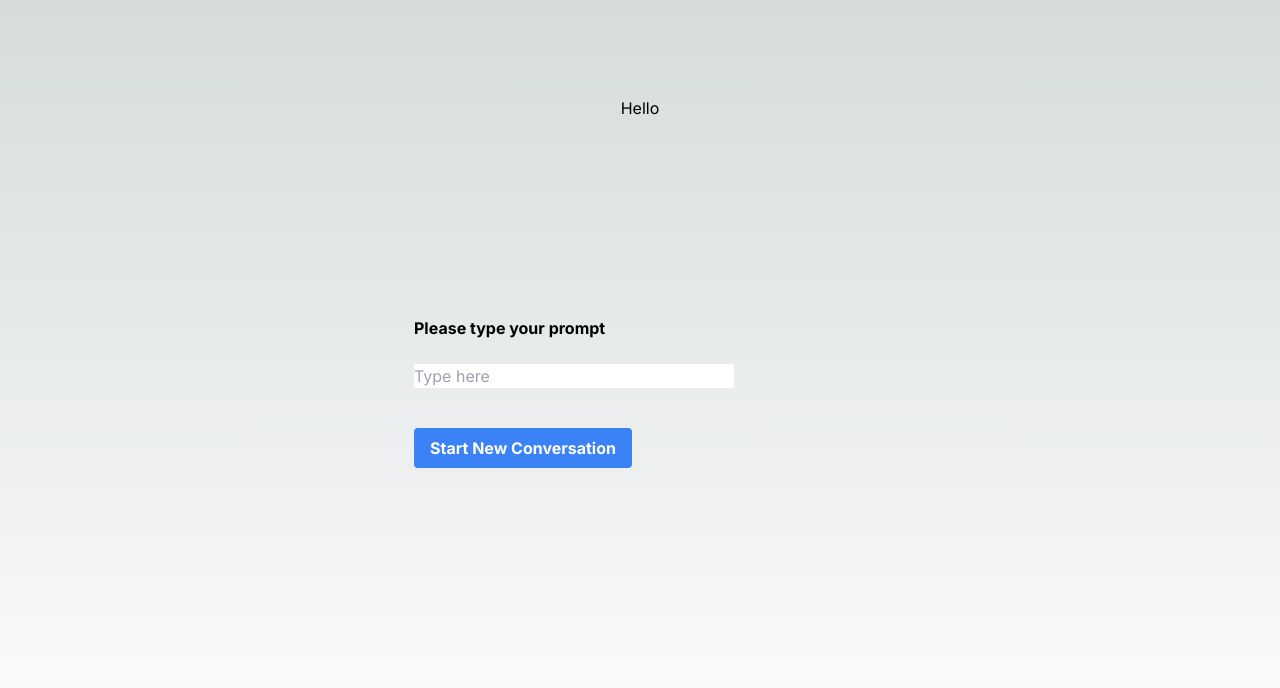
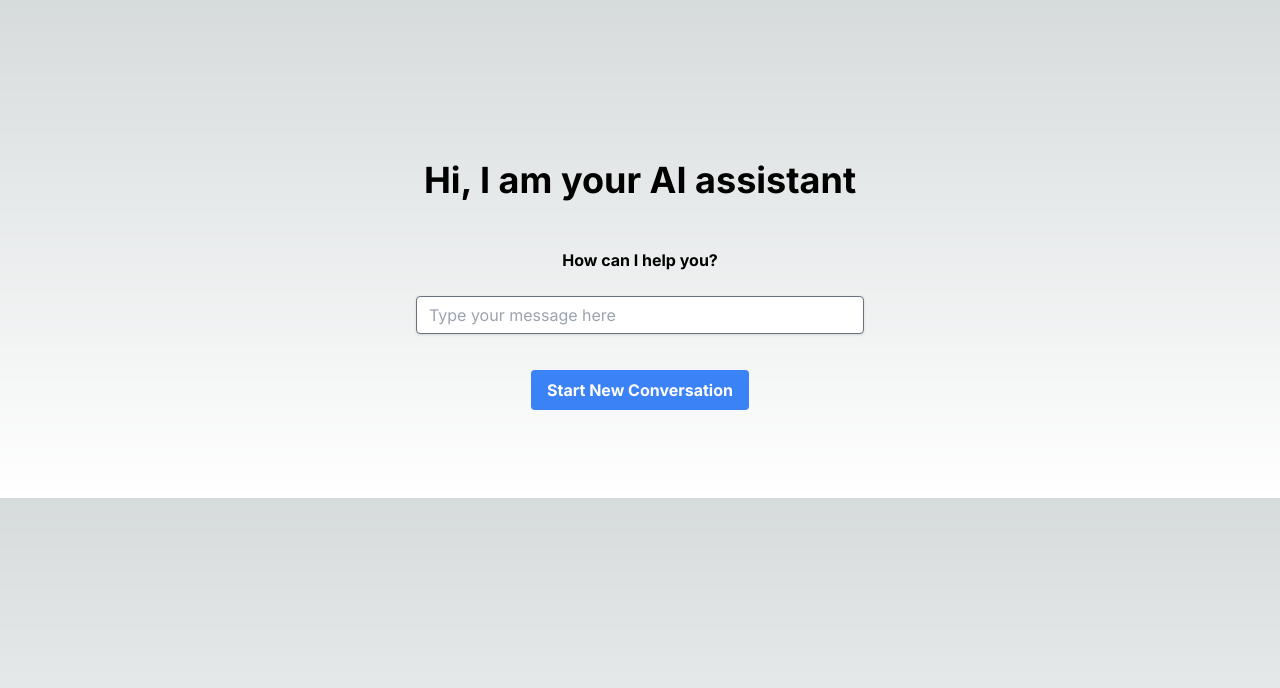
Before and after one commit to marinacod/AI-Assistant, a Next.js app: page / in a window 1280 px wide. Shown: the top 688 px of the page. Built offline with nearby package versions, Linux system fonts and the light colour scheme.

Commit message:
add styling

```diff
--- a/app/layout.tsx
+++ b/app/layout.tsx
@@ -1,22 +1,22 @@
-import './globals.css'
-import type { Metadata } from 'next'
-import { Inter } from 'next/font/google'
+import './globals.css';
+import type { Metadata } from 'next';
+import { Inter } from 'next/font/google';
 
-const inter = Inter({ subsets: ['latin'] })
+const inter = Inter({ subsets: ['latin'] });
 
 export const metadata: Metadata = {
-  title: 'Create Next App',
+  title: 'AI Assistant',
   description: 'Generated by create next app',
-}
+};
 
 export default function RootLayout({
   children,
 }: {
-  children: React.ReactNode
+  children: React.ReactNode;
 }) {
   return (
     <html lang="en">
       <body className={inter.className}>{children}</body>
     </html>
-  )
+  );
 }
--- a/app/page.tsx
+++ b/app/page.tsx
@@ -1,4 +1,3 @@
-//import Image from 'next/image';
 'use client'; // This is a client component
 import React, { useRef } from 'react';
 
@@ -21,7 +20,10 @@ export default function Home() {
 
   const handleKeyDown = async (e: React.KeyboardEvent<HTMLInputElement>) => {
     if (e.key === 'Enter') {
-      const chatHistory = [...conversation, { role: 'assistant', content: value }];
+      const chatHistory = [
+        ...conversation,
+        { role: 'assistant', content: value },
+      ];
       const response = await fetch('/api/gpt', {
         method: 'POST',
         headers: {
@@ -32,10 +34,7 @@ export default function Home() {
 
       const data = await response.json();
       setValue('');
-      setConversation([
-        ...chatHistory,
-        { role: 'user', content: data.item },
-      ]);
+      setConversation([...chatHistory, { role: 'user', content: data.item }]);
     }
   };
 
@@ -46,39 +45,41 @@ export default function Home() {
   };
 
   return (
-    <main className="flex min-h-screen flex-col items-center justify-between p-24">
-      <h1>Hello</h1>
+    <div className="w-full">
+      <div className="flex flex-col items-center justify-center w-2/3 mx-auto mt-40 text-center">
+        <h1 className="font-bold text-4xl">Hi, I am your AI assistant</h1>
         <div className="my-12">
-        <p className="mb-6 font-bold">Please type your prompt</p>
+          <p className="mb-6 font-bold">How can I help you?</p>
           <input
-          placeholder="Type here"
-          className="w-full max-w-xs input input-bordered input-secondary dark:bg-slate-800"
+            placeholder="Type your message here"
+            className="w-full max-w-md input input-bordered shadow appearance-none border border-gray-500 rounded  py-2 px-3 text-gray-700 mb-3 leading-tight focus:outline-none focus:shadow-outline"
             value={value}
             onChange={handleInput}
             onKeyDown={handleKeyDown}
           />
           <button
-          className="bg-blue-500 hover:bg-blue-700 text-white font-bold py-2 my-10 px-4 rounded"
+            className="bg-blue-500 hover:bg-blue-700 text-white font-bold mt-6 py-2 my-10 px-4 rounded"
             onClick={handleRefresh}
           >
             Start New Conversation
           </button>
         </div>
-      <div className="textarea">
+
+        <div className=" max-w-4xl mx-auto space-y-12 grid grid-cols-1">
           {conversation.map((item, index) => (
             <React.Fragment key={index}>
               <br />
               {item.role === 'user' ? (
-              <div>
-                <div>
+                <div className="place-self-end text-right">
+                  <div className="bg-blue-100 text-blue-900 p-5 rounded-2xl rounded-tr-none border border-gray-300">
                     <strong>AI Assistant</strong>
                     <br />
                     {item.content}
                   </div>
                 </div>
               ) : (
-              <div>
-                <div>
+                <div className="place-self-start text-left">
+                  <div className="bg-white border border-gray-300 p-5 rounded-2xl rounded-tl-none">
                     <strong>User</strong>
                     <br />
                     {item.content}
@@ -88,6 +89,7 @@ export default function Home() {
             </React.Fragment>
           ))}
         </div>
-    </main>
+      </div>
+    </div>
   );
 }
--- a/pages/api/hello.tsx
+++ /dev/null
@@ -1,5 +0,0 @@
-import type { NextApiRequest, NextApiResponse } from 'next';
-
-export default function handler(req: NextApiRequest, res: NextApiResponse) {
-  res.status(200).json({ name: 'John Doe' });
-}
--- a/pages/api/openAIChat.tsx
+++ /dev/null
@@ -1,20 +0,0 @@
-import type { NextApiRequest, NextApiResponse } from 'next';
-import { Configuration, OpenAIApi } from 'openai';
-
-const configuration = new Configuration({
-  apiKey: process.env.OPENAI_API_KEY,
-});
-const openai = new OpenAIApi(configuration);
-
-export default async function handler(
-  req: NextApiRequest,
-  res: NextApiResponse
-) {
-  console.log('req.body', req.body.messages);
-  const completion = await openai.createChatCompletion({
-    model: 'gpt-3.5-turbo',
-    messages: req.body.messages,
-  });
-
-  res.status(200).json({ result: completion.data });
-}
```
Lines whose indentation alone changed are shown as unchanged.
